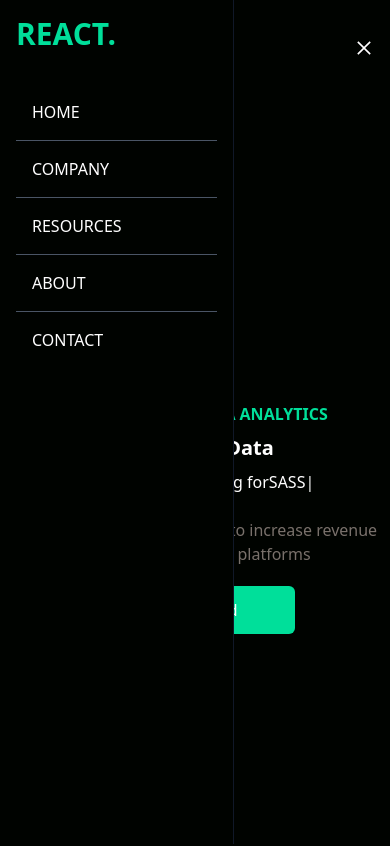
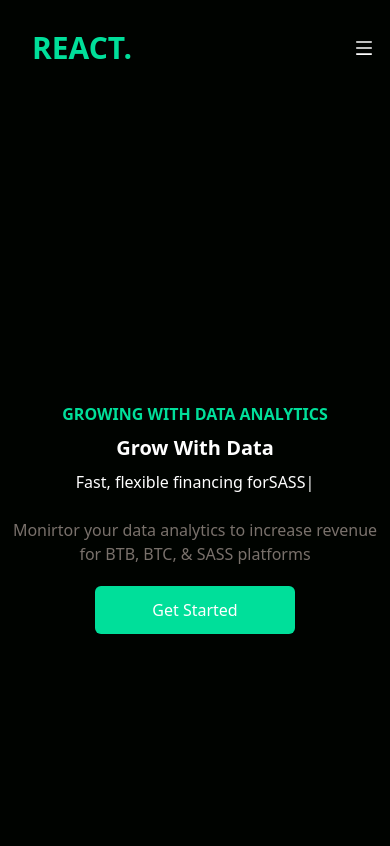
Before and after one commit to danisefianto/ReactJs-Frontend-Portofolio, a React (Vite) app: page / in a window 390 px wide. Shown: the top 846 px of the page. Built offline with nearby package versions, Linux system fonts and the light colour scheme.

Commit message:
fix button logic

```diff
--- a/src/components/Navbar.jsx
+++ b/src/components/Navbar.jsx
@@ -23,9 +23,9 @@
                 <li className='p-4 button'>Contact</li>
 
             </ul>
-          <div onClick={handleNav} className='md:hidden'> {nav ? <AiOutlineMenu size={20} />:<AiOutlineClose size={20} />    } </div>
+          <div onClick={handleNav} className='md:hidden'> {!nav ? <AiOutlineMenu size={20} />:<AiOutlineClose size={20} />    } </div>
 
-          <div className={!nav ? 'fixed left-0 top-0 w-[60%] h-full border-r border-r-gray-900 bg-[#000300] ease-in-out duration-500 md:hidden'  : 'fixed left-[-100%]'}>
+          <div className={nav ? 'fixed left-0 top-0 w-[60%] h-full border-r border-r-gray-900 bg-[#000300] ease-in-out duration-500 md:hidden'  : 'fixed left-[-100%]'}>
           <h1 className='w-full font-bold uppercase text-3xl text-[#00df9a] m-4'>React.</h1>
             <ul className='uppercase p-4'>
                 <li className='p-4 border-b border-gray-600 button'>Home</li>
```
